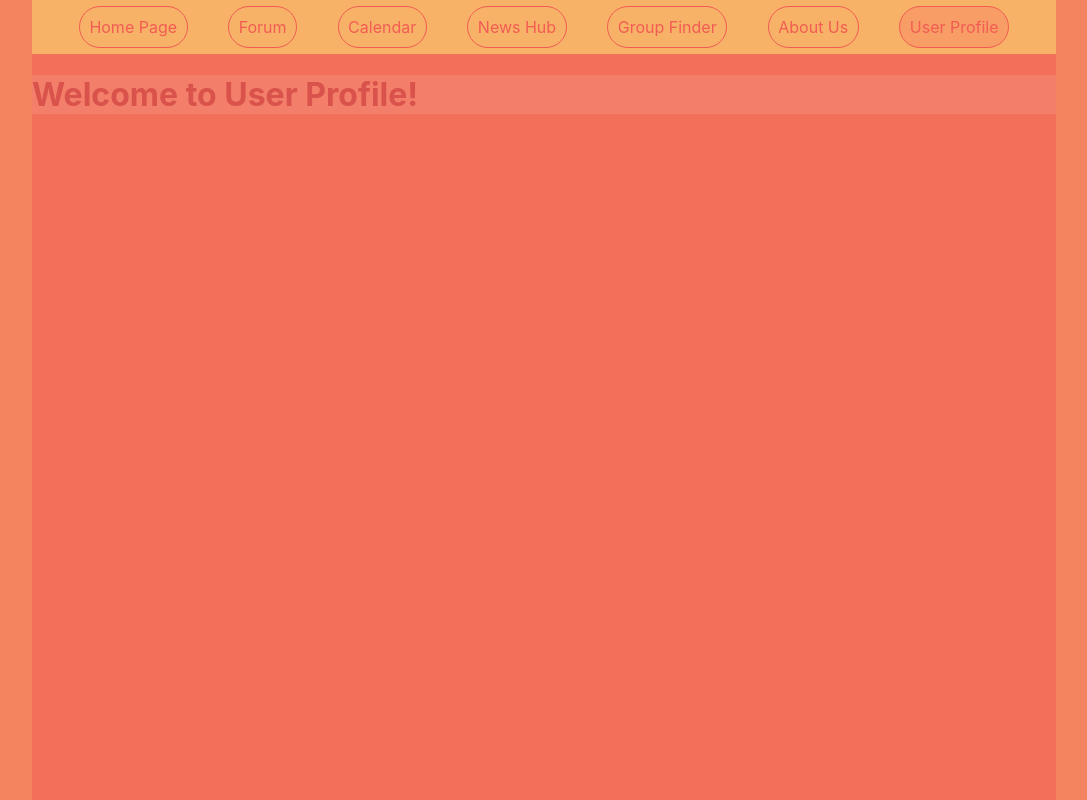
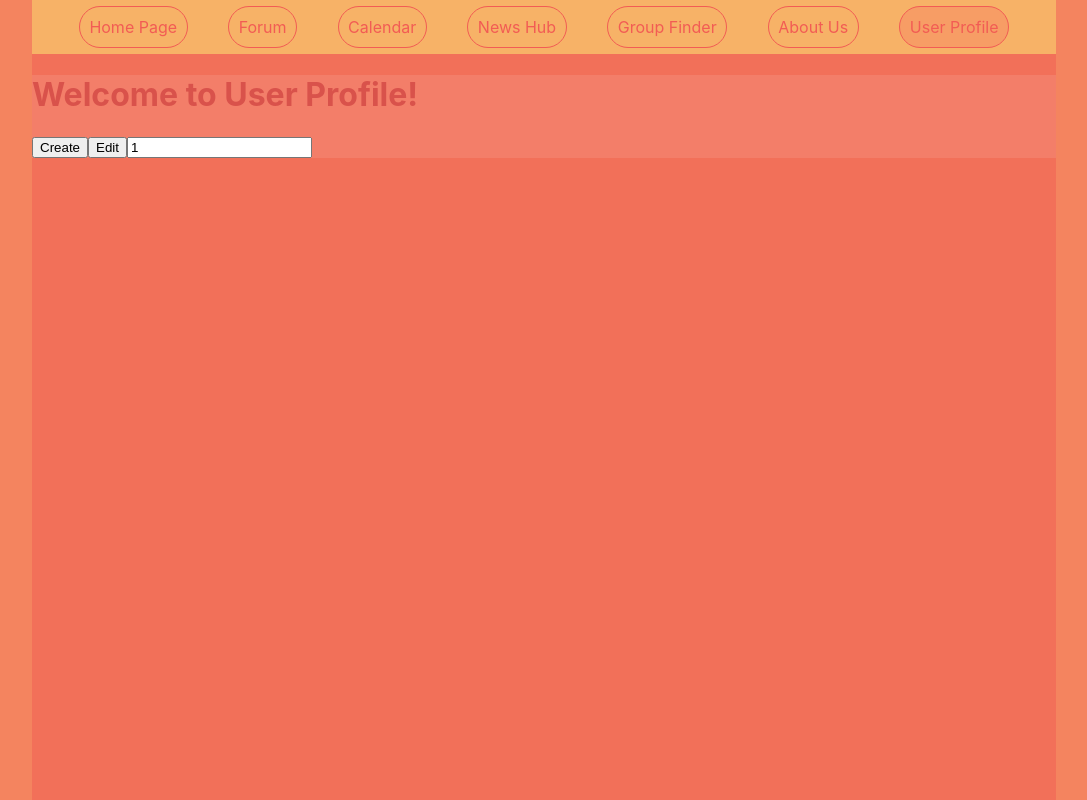
Before and after one commit to ParkerNGore/community-website, a React (Create React App) app: page /user-profile in a window 1280 px wide. Shown: the whole page, without its empty margins (96-1183 px from the left). Built offline with nearby package versions, Linux system fonts and the light colour scheme; no server answers; the HTML template or start-up script is replaced by a standard one.

Commit message:
Adds implementation to AddEditButtons
-Also fixes some typos/bugs

```diff
--- a/src/components/ModelList.js
+++ b/src/components/ModelList.js
@@ -58,14 +58,14 @@ function ModelList({ label }) {
 
   function handleDelete(e, model) {
     const isDeleteConfirmed = window.confirm(
-      `Are you sure you want to delete: ${model.username}?`
+      `Are you sure you want to delete ${label} ${model.id}?`
     );
 
     if (!isDeleteConfirmed) {
       return;
     }
 
-    switch (this.props.label) {
+    switch (label) {
       case "User":
         deleteUser(model.id);
         break;
@@ -81,7 +81,7 @@ function ModelList({ label }) {
         break;
     }
 
-    alert(`${this.prop.label} ${model.id} has been deleted!`);
+    alert(`${label} ${model.id} has been deleted!`);
 
     let newList = [];
     for (let prop of modelList) {
--- a/src/components/forms/AddEditButtons.js
+++ b/src/components/forms/AddEditButtons.js
@@ -1,5 +1,6 @@
 import React from "react";
 import { deleteCalendar } from "../service/CalendarService";
+import { Redirect } from "react-router-dom";
 
 /*
     Props:
@@ -36,7 +37,6 @@ function AddEditButtons({
       <button type="button" onClick={(e) => setEditPressed(true)}>
         {editButtonDisplay}
       </button>
-      {registerPressed && <Redirect to={addURL} push={true} />}
       <input
         value={editID}
         onChange={(e) => {
@@ -49,3 +49,5 @@ function AddEditButtons({
     </div>
   );
 }
+
+export default AddEditButtons;
--- a/src/containers/Calendar.js
+++ b/src/containers/Calendar.js
@@ -1,5 +1,7 @@
 import React from "react";
 import ModelList from "../components/ModelList";
+
+import AddEditButtons from "../components/forms/AddEditButtons";
 
 function Calendar() {
   return (
--- a/src/containers/UserProfile.js
+++ b/src/containers/UserProfile.js
@@ -1,5 +1,5 @@
 import React from "react";
-import { Redirect } from "react-router-dom";
+import AddEditButtons from "../components/forms/AddEditButtons";
 
 import ModelList from "../components/ModelList";
 
@@ -15,6 +15,12 @@ function UserProfile() {
         <h1>Welcome to User Profile!</h1>
 
         <ModelList label={"User"} />
+        <AddEditButtons
+          addURL={"/user-profile/register"}
+          addButtonDisplay={"Create"}
+          editURL={"/user-profile/edit-user"}
+          editButtonDisplay={"Edit"}
+        />
       </main>
     </div>
   );
```
